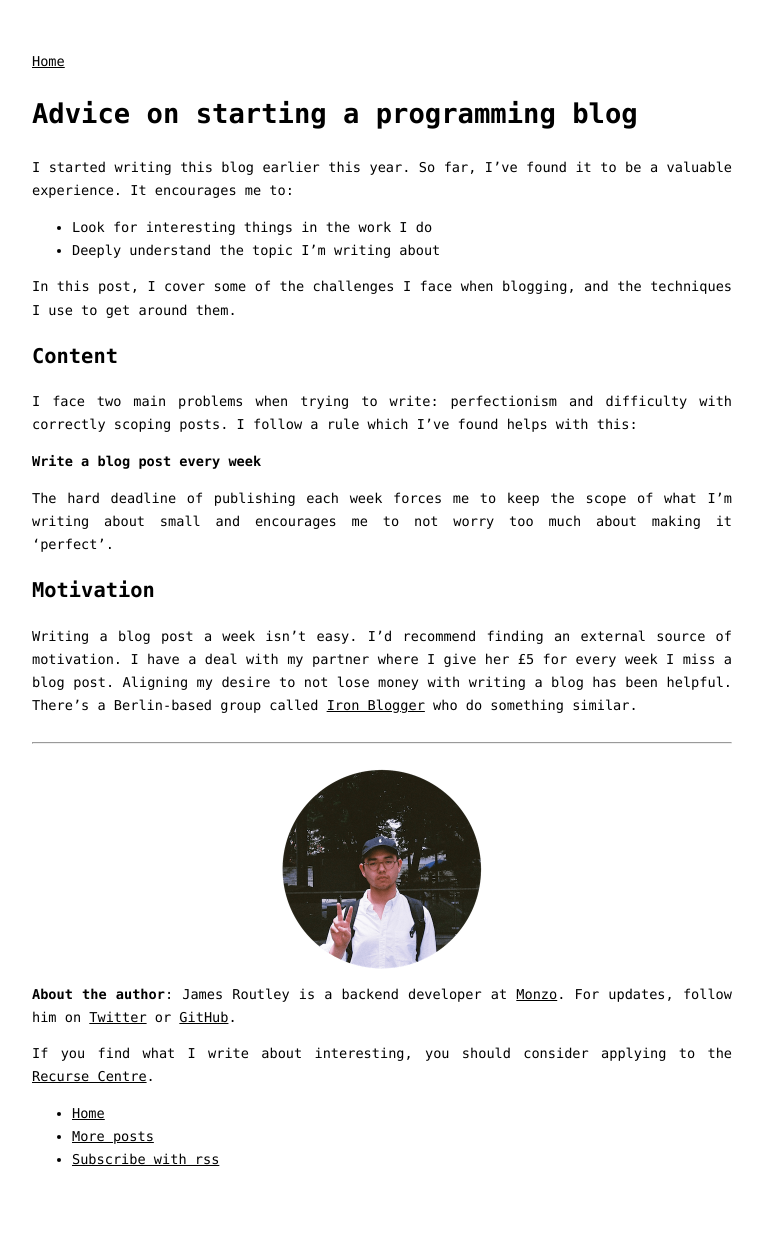
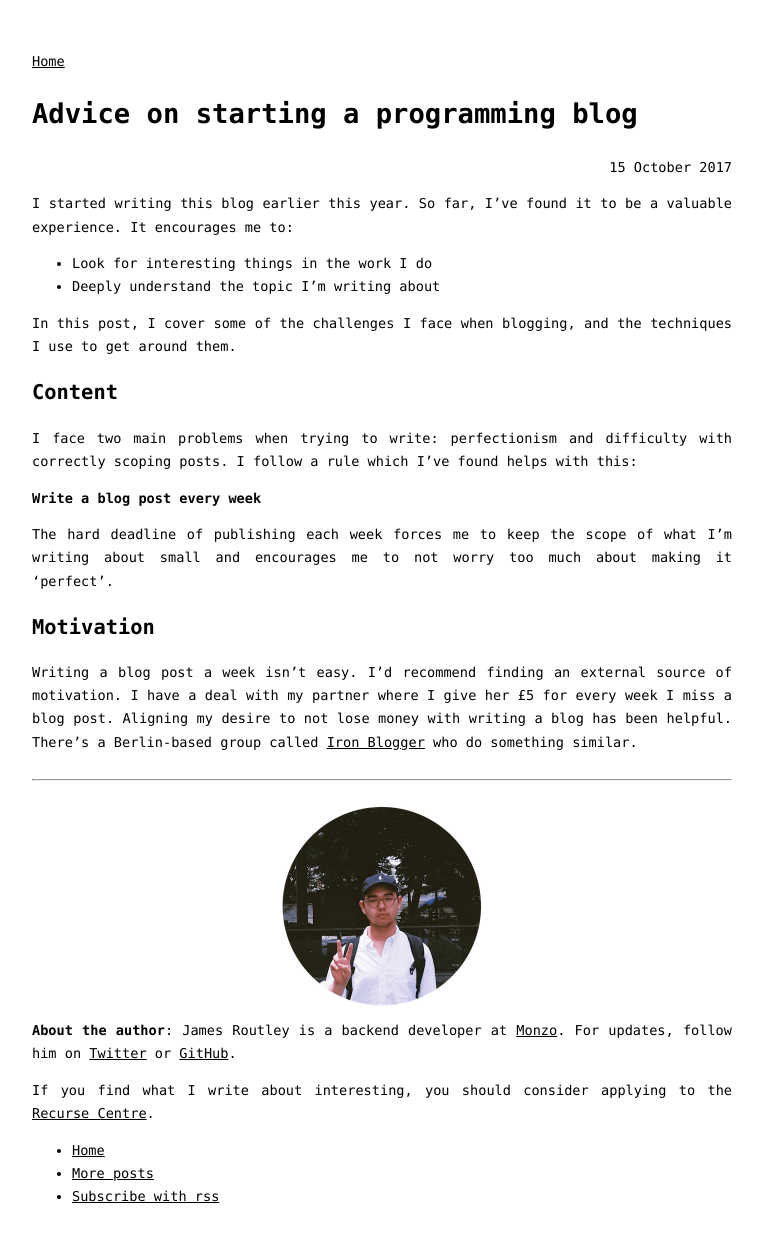
Before and after one commit to jamesroutley/routley.io, a Jekyll site: the page built from tech/_posts/2017-10-15-starting-a-programming-blog.md, in a window 1280 px wide. Shown: the whole page, without its empty margins (258-1021 px from the left). Built offline with Jekyll 4.4.1, drawn with Linux system fonts in a browser that asks for light colours; before the commit the page ends 1222 px from its top, so only the background shows below that.

Commit message:
Add date to posts

```diff
--- a/_includes/page_head.html
+++ b/_includes/page_head.html
@@ -1,3 +1 @@
-<header>
-    <a href="/">Home</a>
-</header>
+<a href="/">Home</a>
--- a/_layouts/post.html
+++ b/_layouts/post.html
@@ -3,6 +3,9 @@ layout: default
 ---
 
 {% include page_head.html %}
-<h1>{{ page.title }}</h1>
+<header>
+  <h1>{{ page.title }}</h1>
+  <p class="header-date">{{ page.date | date_to_long_string }}</p>
+</header>
 {{ content }}
 {% include post_footer.html %}
--- a/css/jamesroutley.scss
+++ b/css/jamesroutley.scss
@@ -16,6 +16,10 @@ body {
 
 h1, h2, h3, h4, h5, h6 {
   text-align: left;
+}
+
+.header-date {
+  text-align: right;
 }
 
 /* Image styling */
```
